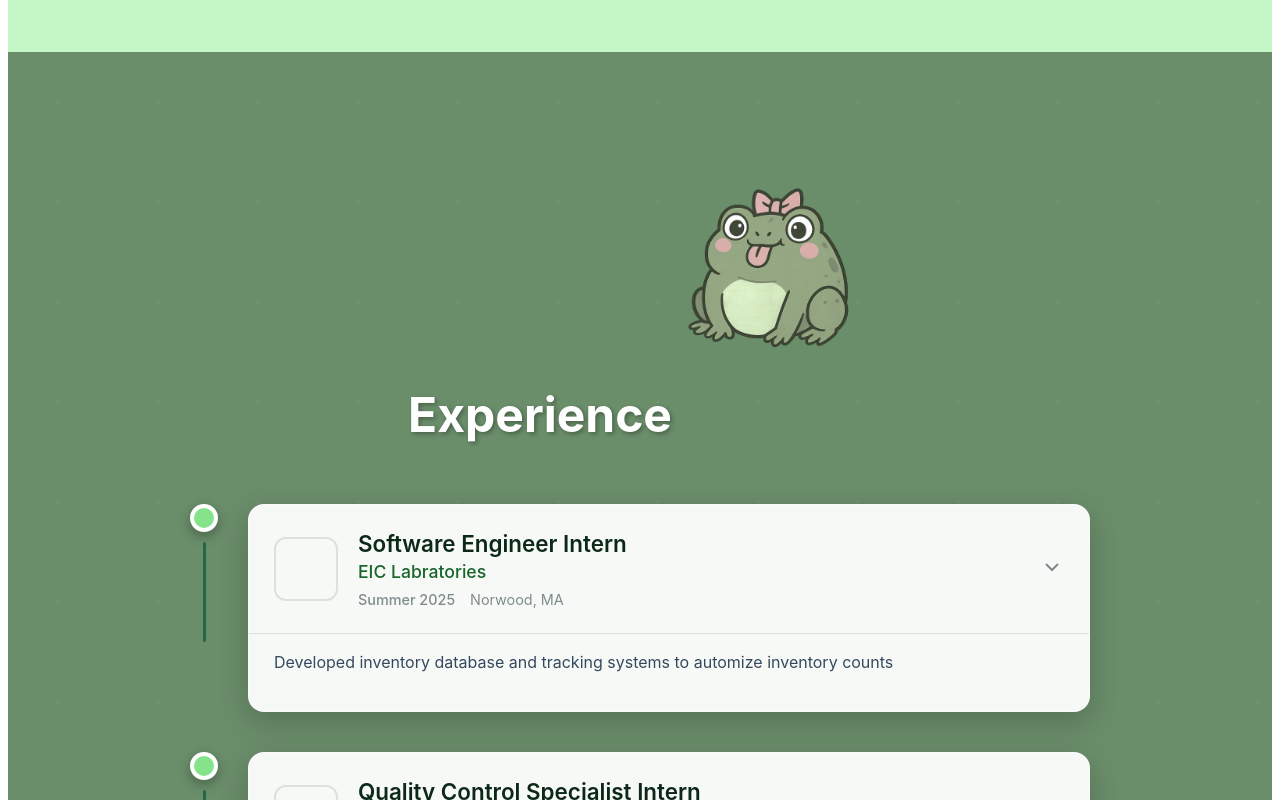
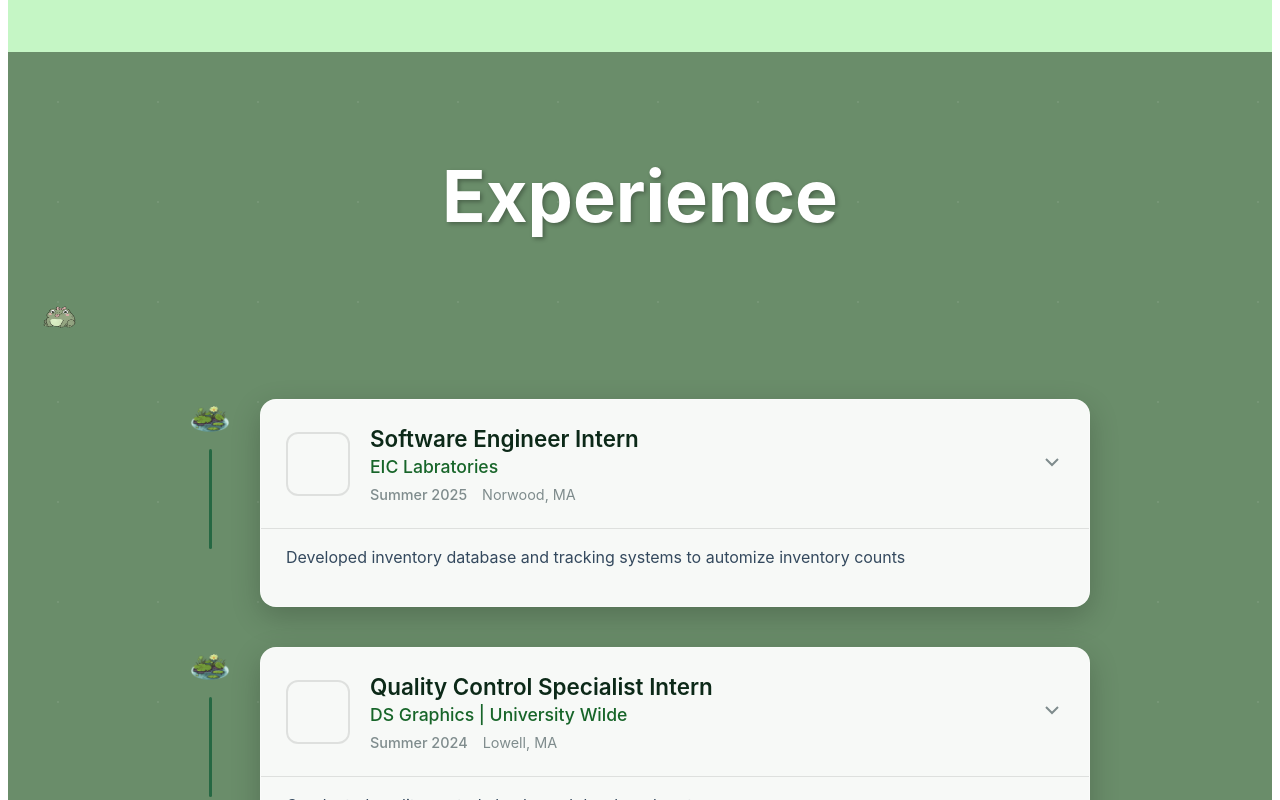
Before and after one commit to dalawton/my-portfolio, a Next.js app: page / in a window 1280 px wide. Shown: the part 520-1320 px from the top of the page. Built offline with nearby package versions, Linux system fonts and the light colour scheme.

Commit message:
added lilypads for markers

```diff
--- a/pages/index.js
+++ b/pages/index.js
@@ -76,6 +76,7 @@ export default function Home() {
           <div className={homeStyles.illustration}>
             <Image
               src="/peace-frog.png"
+              alt=""
               width={400}
               height={500}
               priority
@@ -86,14 +87,17 @@ export default function Home() {
 
       <section id="experience" className={experienceStyles.experienceSection}>
         <div className={experienceStyles.experienceContainer}>
-          <h2 className={experienceStyles.sectionTitle}>Experience
-              <Image
-                src="/frog-image.png"
-                width={200}
-                height={300}
-                priority
-              />
-          </h2>
+          <div className={experienceStyles.sectionTitle}>
+            <h2>Experience</h2>
+            <Image
+              src="/frog-image.png"
+              alt=""
+              width={40}
+              height={40}
+              priority
+              className={experienceStyles.illustration}
+            />
+          </div>
 
           <div className={experienceStyles.timeline}>
             {experiences.map((exp, index) => (
@@ -179,7 +183,9 @@ export default function Home() {
                   </div>
                   <div className={projectsStyles.cardDescription}>
                     <p>{proj.description}</p>
-                    <p>{proj.link}</p>
+                    <a href={proj.link} target="_blank" rel="noopener noreferrer" className={projectsStyles.projectLink}>
+                      {proj.link}
+                    </a>
                   </div>
                 </div>
               </div>
--- a/styles/Experience.module.css
+++ b/styles/Experience.module.css
@@ -56,14 +56,12 @@
 }
 
 .markerDot {
-  width: 20px;
-  height: 20px;
-  background: #85e38b;
-  border-radius: 50%;
-  border: 4px solid white;
-  box-shadow: 0 4px 12px rgba(0, 0, 0, 0.3);
-  position: relative;
-  z-index: 2;
+  width: 40px;
+  height: 40px;
+  background-image: url('/lilypad.png');
+  background-size: contain;
+  background-repeat: no-repeat;
+  background-position: center;
 }
 
 .timelineLine {
```
Also changed, not shown: public/lilypad.png (added).
